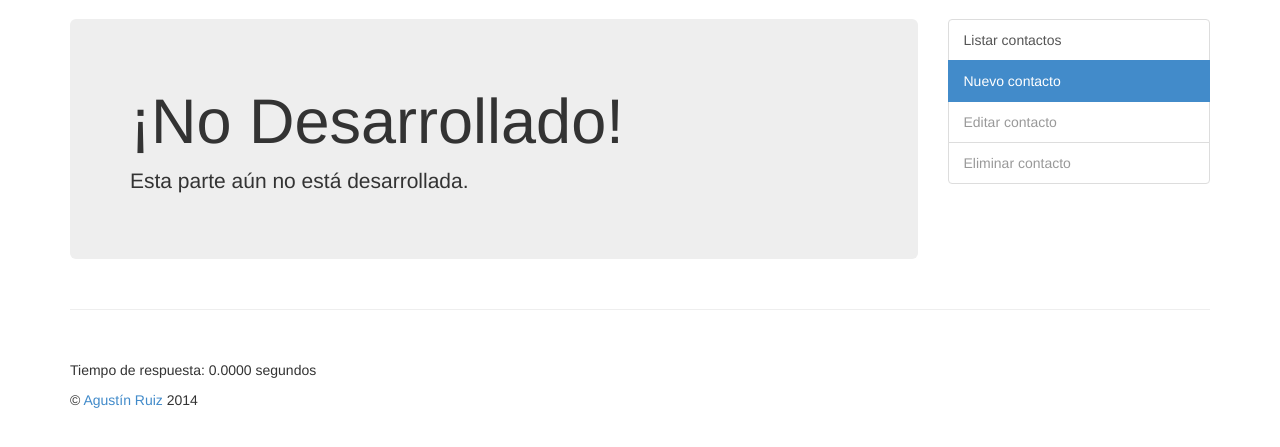
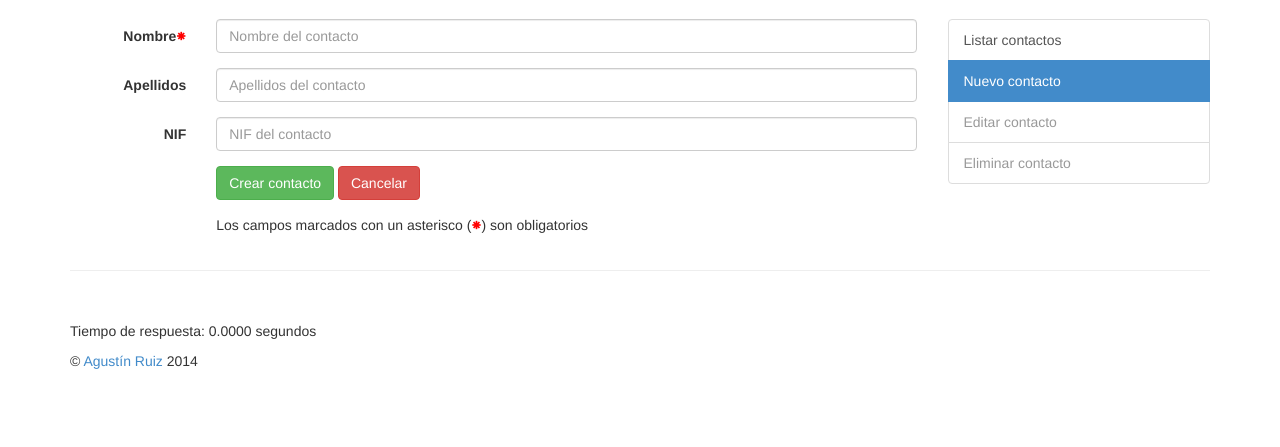
Before and after one commit to AgustRuiz/crm-star, a CodeIgniter app: page /crm/contactos/nuevo in a window 1280 px wide. Shown: the part 51-498 px from the top of the page. Run offline with CodeIgniter, Linux system fonts and the light colour scheme.

Commit message:
Inserción de Contactos finalizada

```diff
--- a/application/config/autoload.php
+++ b/application/config/autoload.php
@@ -64,7 +64,7 @@ $autoload['libraries'] = array('database');
 |	$autoload['helper'] = array('url', 'file');
 */
 
-$autoload['helper'] = array();
+$autoload['helper'] = array('url', 'form');
 
 
 /*
--- a/application/config/config.php
+++ b/application/config/config.php
@@ -14,7 +14,7 @@
 | path to your installation.
 |
 */
-$config['base_url']	= 'http://127.0.0.1/crm/';
+$config['base_url']	= 'http://localhost/crm/';
 
 /*
 |--------------------------------------------------------------------------
--- a/application/config/database.php
+++ b/application/config/database.php
@@ -55,7 +55,7 @@ $db['default']['database'] = 'crm_tfg';
 $db['default']['dbdriver'] = 'mysql';
 $db['default']['dbprefix'] = '';
 $db['default']['pconnect'] = TRUE;
-$db['default']['db_debug'] = TRUE;
+$db['default']['db_debug'] = FALSE;
 $db['default']['cache_on'] = FALSE;
 $db['default']['cachedir'] = '';
 $db['default']['char_set'] = 'utf8';
--- a/application/controllers/contactos.php
+++ b/application/controllers/contactos.php
@@ -5,10 +5,10 @@ class Contactos extends CI_Controller {
 	function __construct()
 	{
 		parent::__construct();
-		$this->db = $this->load->database('default', TRUE);
+		// $this->db = $this->load->database('default', TRUE);
 		$this->load->library('pagination');
+		// $this->load->helper('url');
 		$this->load->model('Contactos_model');
-		$this->load->helper(array('url'));
 	}
 
 	public function index(){
@@ -44,17 +44,89 @@ class Contactos extends CI_Controller {
 		$this->load->view('footer');
 	}
 
+	public function ver($id=null){
+		// Cargar las vistas
+		// Cabecera
+		$this->load->view('header');
+		// Contenido principal
+		if($id==null){
+			$this->load->view('errores/error404');
+			// Sidebar de operaciones
+			$this->load->view('sidebars/error404');
+		}
+		else{
+			$data['contacto']=$this->Contactos_model->getContacto($id);
+			$this->load->view('contactos/ver', $data);
+			// Sidebar de operaciones
+			$this->load->view('sidebars/contactos');
+		}
+		// Footer
+		$this->load->view('footer');
+	}
+
+	public function nuevo(){
+		if($this->input->post("submit")){
+			$contacto = array(
+				'nombre' => $this->input->post('txtNombre'),
+				'apellidos' => $this->input->post('txtApellidos'),
+				'nif' => $this->input->post('txtNIF')
+				);
+
+			$resultado = $this->Contactos_model->insertar($contacto);
+
+			if($resultado>0){
+				//Inserción correcta
+				$data = array(
+					"success" => "Contacto creado correctamente"
+					);
+				// Cargar las vistas
+				// Cabecera
+				$this->load->view('header');
+				// Contenido principal
+				$data['contacto']=$this->Contactos_model->getContacto($this->db->insert_id());
+				$this->load->view('contactos/ver', $data);
+				// Sidebar de operaciones
+				$this->load->view('sidebars/contactos');
+				// Footer
+				$this->load->view('footer');
+			}else if($resultado==-1){
+				//Error en la inserción
+				$data = array(
+					"error" => "El nombre no puede estar vacío",
+					"contacto" => $contacto
+					);
+				// Cargar las vistas
+				// Cabecera
+				$this->load->view('header');
+				// Contenido principal
+				$this->load->view('contactos/nuevo', $data);
+				// Sidebar de operaciones
+				$this->load->view('sidebars/contactos');
+				// Footer
+				$this->load->view('footer');
+			}else{
+				$data = array(
+					"error" => "El nombre no puede estar vacío",
+					"contacto" => $contacto
+					);
+			}
 
 
 
 
-	public function nuevo(){
+			// $data = array("status" => $resultado);
 
+
+
+
+
+
+		}else{
 			// Cargar las vistas
 			// Cabecera
 			$this->load->view('header');
 			// Contenido principal
-		$this->load->view('noDesarrollado');
+			$this->load->view('contactos/nuevo');
 			// Sidebar de operaciones
 			$this->load->view('sidebars/contactos');
 			// Footer
@@ -62,5 +134,18 @@ class Contactos extends CI_Controller {
 		}
 	}
 
-/* End of file welcome.php */
-/* Location: ./application/controllers/welcome.php */
+
+	/*=== ESTO ES PROVISIONAL===*/
+	public function recibido(){
+		// echo '<pre>'.print_r($this).'</pre>';
+		echo "<h3>Hola, soy un target</h3>";
+		// $this->load->library('form_validation');
+		// $this->form_validation->set_rules('txtNombre', 'Username', 'trim|requrired');
+		echo "<h5>".$this->input->post("txtNombre")."</h5>";
+		echo "<h5>".$this->input->post("txtApellidos")."</h5>";
+		echo "<h5>".$this->input->post("txtNIF")."</h5>";
+	}
+}
+
+/* End of file contactos.php */
+/* Location: ./application/controllers/contactos.php */
--- a/application/controllers/error404.php
+++ b/application/controllers/error404.php
@@ -7,9 +7,9 @@ class Error404 extends CI_Controller {
 		//Cabecera
 		$this->load->view('header');
 		//Contenido principal
-		$this->load->view('error404');
+		$this->load->view('errores/error404');
 		//Sidebar de operaciones
-		$this->load->view('sidebar');
+		$this->load->view('sidebars/error404');
 		//Footer
 		$this->load->view('footer');
 	}
--- a/application/models/configuration_model.php
+++ b/application/models/configuration_model.php
@@ -6,6 +6,6 @@ class Configuration_model extends CI_Model{
 	}
 
 	function rowsPerPage(){
-		return 10;
+		return 8;
 	}
 }
--- a/application/models/contactos_model.php
+++ b/application/models/contactos_model.php
@@ -24,7 +24,30 @@ class Contactos_model extends CI_Model{
 		return $listado;
 	}
 
+	function getContacto($id){
+		$ssql = "select * from contactos where id=".$id;
+
+		unset($listado);
+		$result=mysql_query($ssql);
+		if(mysql_num_rows($result)>0)
+			return mysql_fetch_array($result);
+		else
+			return null;
+	}
+
 	public function countContactos(){
 		return $this->db->count_all_results('contactos');
 	}
+
+	public function insertar($contacto){
+		// Error -1: Falta el nombre
+		if($contacto['nombre']==null || $contacto['nombre']=="") return -1;
+		// Todo correcto a partir de este punto
+		$data = array(
+                'nombre' => $contacto['nombre'],
+                'apellidos' => $contacto['apellidos'],
+                'nif' => $contacto['nif']
+                );
+        return $this->db->insert('contactos',$data);
+	}
 }
--- /dev/null
+++ b/application/views/contactos/nuevo.php
@@ -0,0 +1,45 @@
+<div class="container">
+	<div class="row row-offcanvas row-offcanvas-right">
+		<div class="col-xs-12 col-sm-9">
+			<?php if(isset($error)){ ?>
+			<div class="alert alert-warning alert-dismissable">
+				<button type="button" class="close" data-dismiss="alert" aria-hidden="true">&times;</button>
+				<strong>Oops!</strong> <?=$error?>
+			</div>
+			<?php } ?>
+			<form class="form-horizontal" role="form" method="post" action="<?=$this->config->base_url()?>index.php/contactos/nuevo/" accept-charset="utf-8">
+				<div class="form-group required">
+					<label for="txtNombre" class="col-sm-2 control-label">Nombre</label>
+					<div class="col-sm-10">
+						<input type="text" class="form-control" id="txtNombre" name="txtNombre" required="required" placeholder="Nombre del contacto" value="<?php if(isset($contacto)) echo $contacto['nombre']; ?>"/>
+					</div>
+				</div>
+				<div class="form-group">
+					<label for="txtApellidos" class="col-sm-2 control-label">Apellidos</label>
+					<div class="col-sm-10">
+
+						<input type="text" class="form-control" id="txtApellidos" name="txtApellidos" placeholder="Apellidos del contacto" value="<?php if(isset($contacto)) echo $contacto['apellidos']; ?>" />
+					</div>
+				</div>
+				<div class="form-group">
+					<label for="txtNIF" class="col-sm-2 control-label">NIF</label>
+					<div class="col-sm-10">
+						<input type="text" class="form-control" id="txtNIF" name="txtNIF" placeholder="NIF del contacto" value="<?php if(isset($contacto)) echo $contacto['nif']; ?>" />
+					</div>
+				</div>
+				<div class="form-group">
+					<div class="col-sm-offset-2 col-sm-10">
+						<button type="submit" class="btn btn-success" name="submit" value="submit">Crear contacto</button>
+						<a href="<?=$this->config->base_url().$this->router->fetch_class()?>" rol="button" class="btn btn-danger">Cancelar</a>
+					</div>
+				</div>
+				<div class="form-group">
+					<div class="col-sm-offset-2 col-sm-10">
+						Los campos marcados con un asterisco (<span class="asterisk">*</span>) son obligatorios
+					</div>
+				</div>
+			</form>
+
+
+
+  </div><!--/row-->
--- a/application/views/error404.php
+++ b/application/views/errores/error404.php
@@ -4,7 +4,7 @@
    <div class="col-xs-12 col-sm-9">
     <!-- <p class="pull-right visible-xs"><button type="button" class="btn btn-primary btn-xs" data-toggle="offcanvas">Toggle nav</button></p> -->
     <div class="jumbotron">
-     <h1>Error 404</h1>
+     <h1><span class="glyphicon glyphicon-warning-sign warning"></span> Error 404</h1>
      <p>Esta página no existe.</p>
    </div>
   </div><!--/row-->
--- /dev/null
+++ b/application/views/sidebars/error404.php
@@ -0,0 +1,6 @@
+<div class="col-xs-6 col-sm-3 sidebar-offcanvas affix-top" id="sidebar" role="navigation">
+  <div class="list-group">
+   <img src="<?=$this->config->base_url()?>img/sorry.png" alt="Página no encontrada" class="img-responsive"/>
+ </div>
+</div><!--/span-->
+</div><!--/row-->
--- a/css/crm-star.css
+++ b/css/crm-star.css
@@ -47,12 +47,38 @@
 /****** SIDEBAR ******/
 /* Disabled link */
 .list-group > a.disabled {
-  color: #999999;
+	color: #999999;
 }
 .list-group > a.disabled:hover,
 .list-group > a.disabled:focus {
-  color: #999999;
-  text-decoration: none;
-  background-color: transparent;
-  cursor: not-allowed;
+	color: #999999;
+	text-decoration: none;
+	background-color: transparent;
+	cursor: not-allowed;
 }
+
+/****** Formularios ******/
+.form-group.required .control-label:after, .asterisk {
+	font-family: 'Glyphicons Halflings';
+	font-weight: lighter;
+	font-size: 1rem;
+	/*font-size: 2rem;*/
+	content:"*";
+	color:red;
+}
+
+/****** Fichas de datos ******/
+.ficha{
+	padding: 0;
+}
+
+.ficha .titulo, .container-fluid .dato{
+	border-bottom: 1px solid #ddd;
+	/*font-size: 1.5rem;*/
+	padding: 5px;
+	min-height: 31px;
+}
+
+.ficha .titulo{
+	background-color: #F5F5F5;
+}
--- /dev/null
+++ b/css/crm-star.min.css
@@ -0,0 +1,4 @@
+#logo-crm-star{background-image:url("../img/logo/logo_gris999_20.png");height:20px;width:37px;padding:0;margin:15px}#logo-crm-star:hover{background-image:url("../img/logo/logo_blancoBrillo_20.png")}
+.navbar-toggle .main-left{border:solid 2px #fff;display:table-cell;width:17px;height:14px;border-top-left-radius:1px;border-bottom-left-radius:1px}.navbar-toggle .sidebar-right{border:solid 2px #fff;border-left:0;display:table-cell;width:5px;height:14px;border-top-right-radius:1px;border-bottom-right-radius:1px}
+.list-group>a.disabled{color:#999}.list-group>a.disabled:hover,.list-group>a.disabled:focus{color:#999;text-decoration:none;background-color:transparent;cursor:not-allowed}
+.form-group.required .control-label:after{content:"*";color:red}
```
Also changed, not shown: application/views/contactos/listar.php (+9 -13 lines), application/views/contactos/ver.php (added, +24 -0 lines), application/views/errores/error.php (added, +10 -0 lines), application/views/test/test.php (added, +29 -0 lines), .htaccess, img/sorry.png (added). Lines whose indentation alone changed are shown as unchanged.
